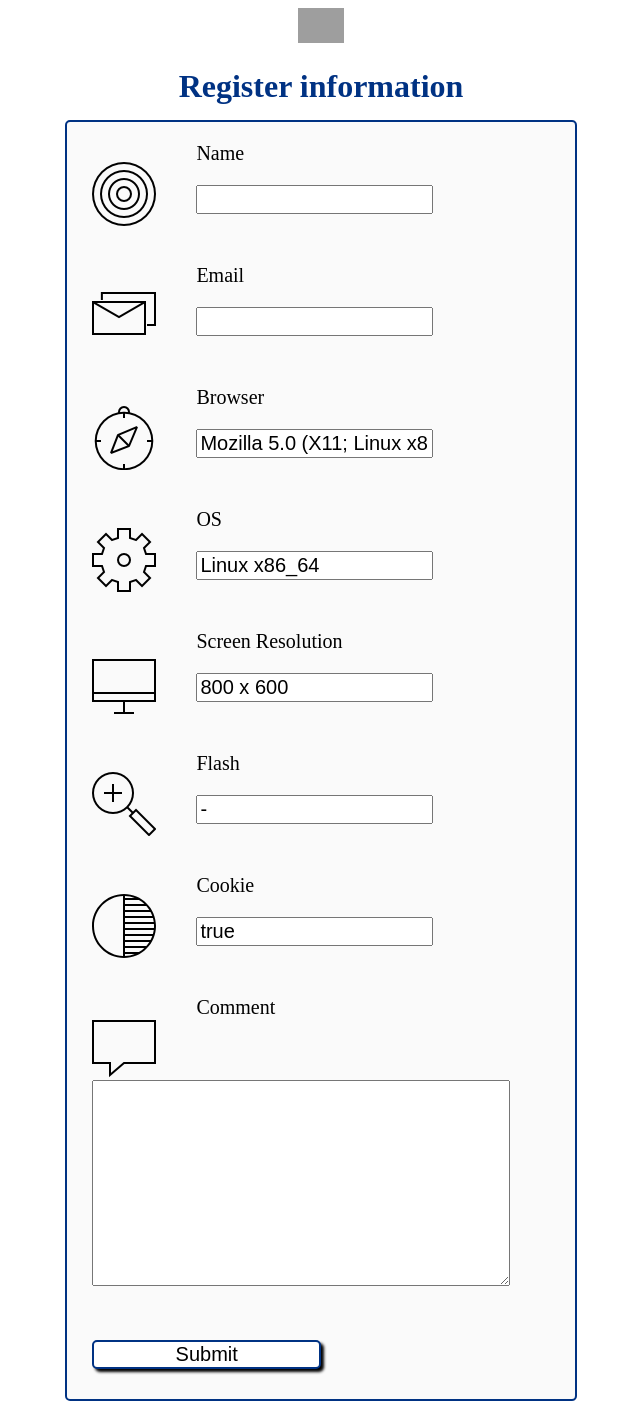
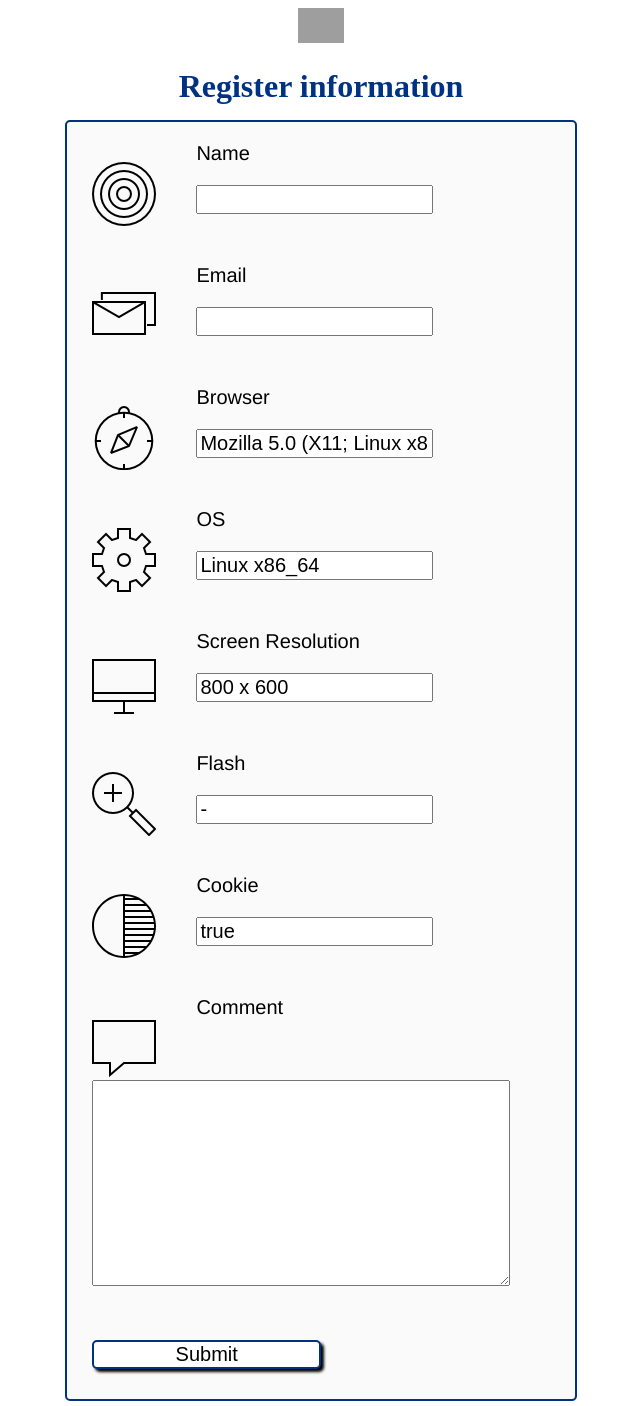
Before and after one commit to perhenrik90/PCInfo, a PHP site: page / in a window 1280 px wide. Shown: the whole page, without its empty margins (319-959 px from the left). Run offline with PHP 8.4, Linux system fonts and the light colour scheme; grey boxes are pictures that could not be loaded.

Commit message:
added font

```diff
--- a/main.css
+++ b/main.css
@@ -6,17 +6,28 @@
 body
 {
     text-align:center;
+
 }
 
+p
+{
+    font-family:Helvetica, sans-serif;
+}
 h1
 {
     color:#003283;
-
 }
 
 #logo
 {
     height:35px;
+    color:#003283;
+}
+
+#logo
+{
+    height:35px;
+
 }
 
 #blanket
```
